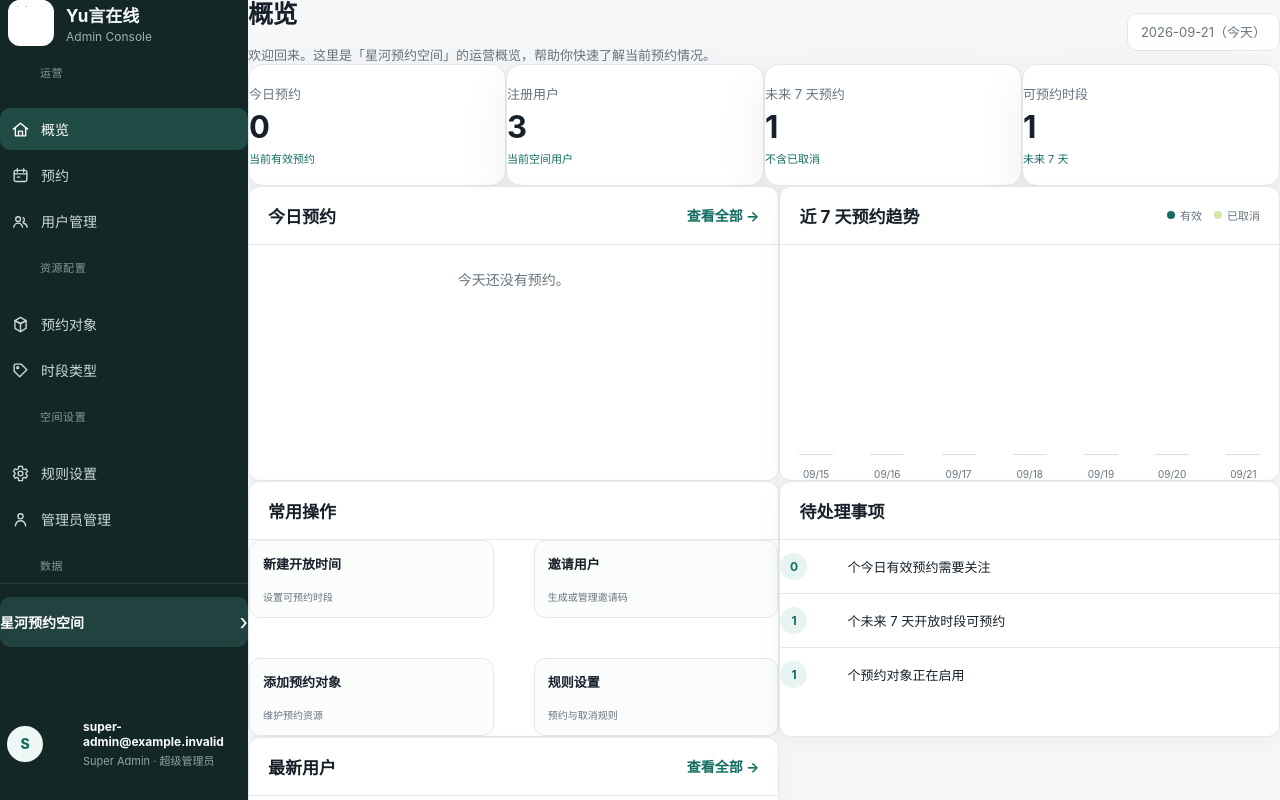
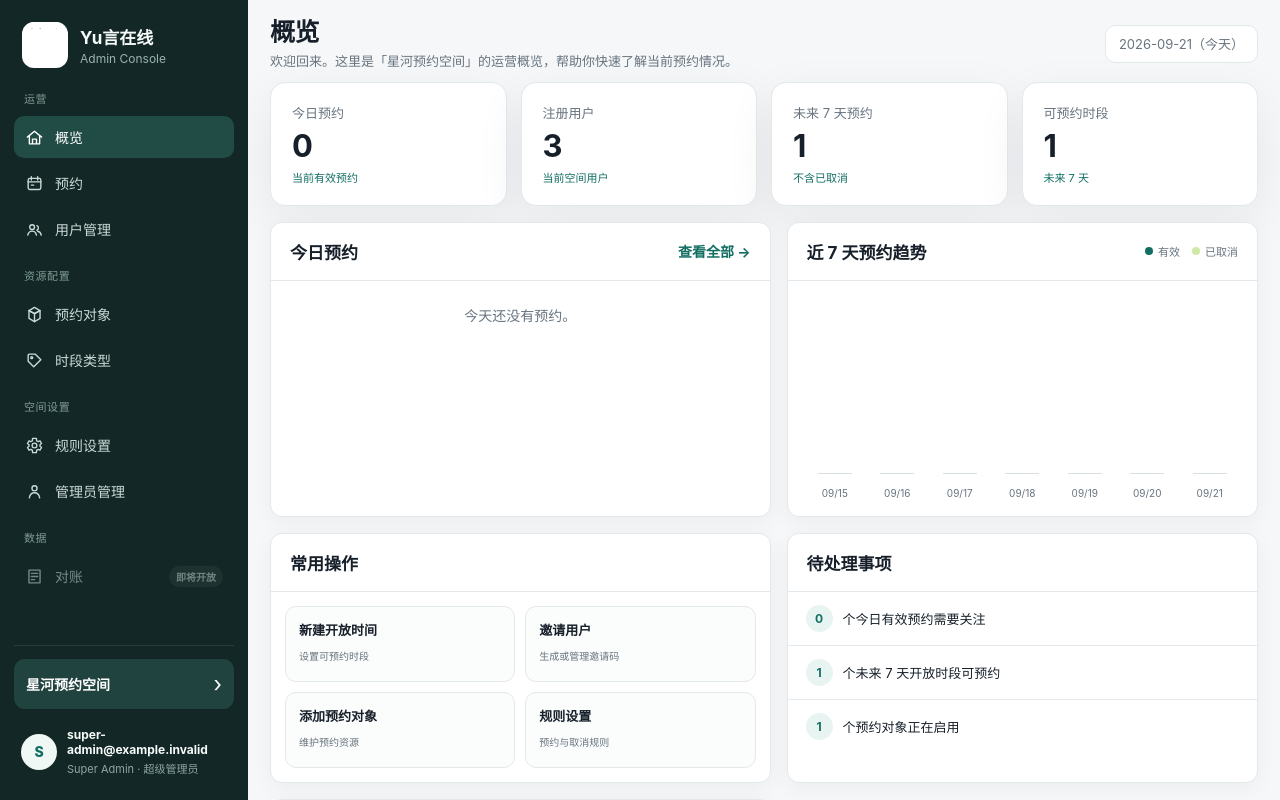
Before and after one commit to huangshirui/yuke, a Vue app in the folder apps/admin/: page /spaces/sp_demo_alpha/overview in a window 1280 px wide. Shown: the top 800 px of the page. Built offline with nearby package versions, Linux system fonts and the light colour scheme.

Commit message:
refactor(admin): use explicit spacing primitives

```diff
--- a/apps/admin/src/tokens.css
+++ b/apps/admin/src/tokens.css
@@ -61,11 +61,39 @@
   --color-sidebar-card: rgba(255, 255, 255, 0.04);
   --color-sidebar-error-bg: rgba(180, 60, 60, 0.17);
 
-  /* Spacing / 间距：4px 主网格，half-step 保留现有紧凑布局 */
-  --space-0-5: 2px; --space-1: 4px; --space-1-5: 6px; --space-2: 8px; --space-2-5: 10px;
-  --space-3: 12px; --space-3-5: 14px; --space-4: 16px; --space-4-5: 18px; --space-5: 20px;
-  --space-5-5: 22px; --space-6: 24px; --space-6-5: 26px; --space-7: 28px; --space-7-5: 30px;
-  --space-8: 32px; --space-8-5: 34px; --space-9: 36px; --space-10: 40px; --space-10-5: 42px; --space-11: 44px;
+  /* Spacing / 间距
+   Primitive 名称直接对应 px 值；新布局优先 4px 主网格，odd 值仅用于保留既有紧凑/光学校准。 */
+  --space-2: 2px;
+  --space-3: 3px;
+  --space-4: 4px;
+  --space-5: 5px;
+  --space-6: 6px;
+  --space-7: 7px;
+  --space-8: 8px;
+  --space-9: 9px;
+  --space-10: 10px;
+  --space-11: 11px;
+  --space-12: 12px;
+  --space-13: 13px;
+  --space-14: 14px;
+  --space-15: 15px;
+  --space-16: 16px;
+  --space-17: 17px;
+  --space-18: 18px;
+  --space-19: 19px;
+  --space-20: 20px;
+  --space-21: 21px;
+  --space-22: 22px;
+  --space-24: 24px;
+  --space-26: 26px;
+  --space-28: 28px;
+  --space-30: 30px;
+  --space-32: 32px;
+  --space-34: 34px;
+  --space-36: 36px;
+  --space-40: 40px;
+  --space-42: 42px;
+  --space-44: 44px;
 
   /* Radius / 圆角 */
   --radius-5: 5px; --radius-8: 8px; --radius-9: 9px; --radius-10: 10px; --radius-11: 11px; --radius-12: 12px;
```
